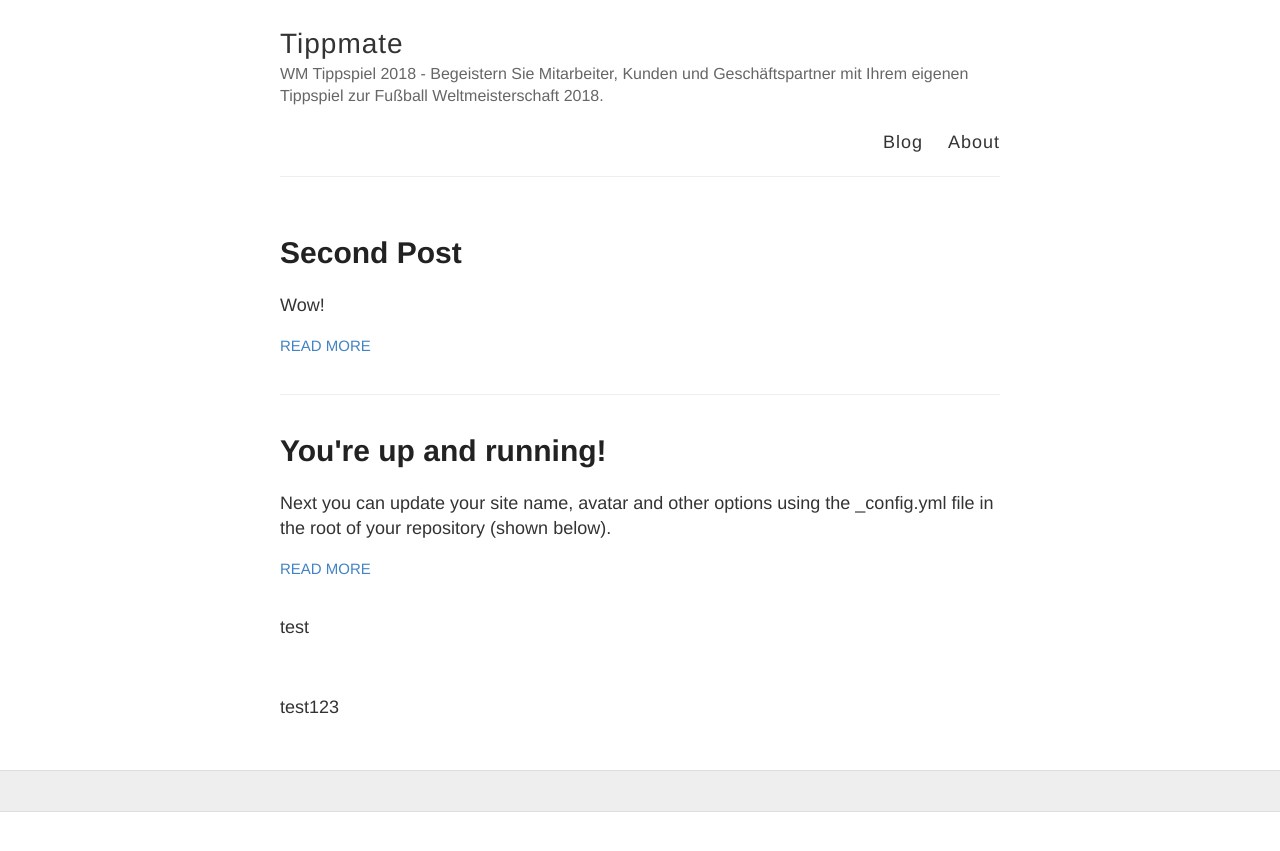
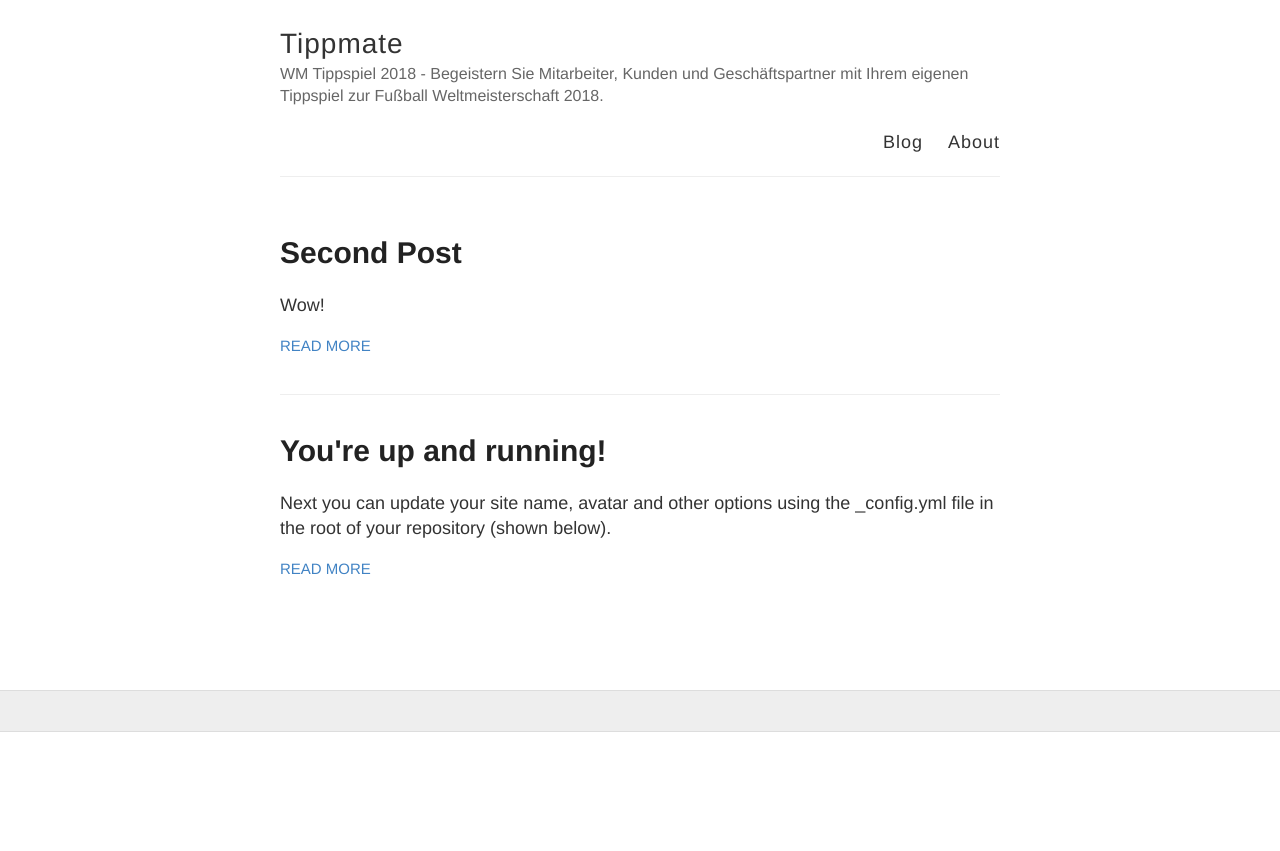
Before and after one commit to tippmate/website, a Jekyll site: the page built from index.html, in a window 1280 px wide. Shown: the top 851 px of the page. Built offline with Jekyll 4.4.1, drawn with Linux system fonts in a browser that asks for light colours.

Commit message:
Update from Forestry.io - index.html

```diff
--- a/index.html
+++ b/index.html
@@ -14,4 +14,4 @@ layout: default
       <a href="{{ site.baseurl }}{{ post.url }}" class="read-more">Read More</a>
     </article>
   {% endfor %}
-</div><p>test</p><p><br></p><p>test123</p>
+</div><p><br></p>
```
